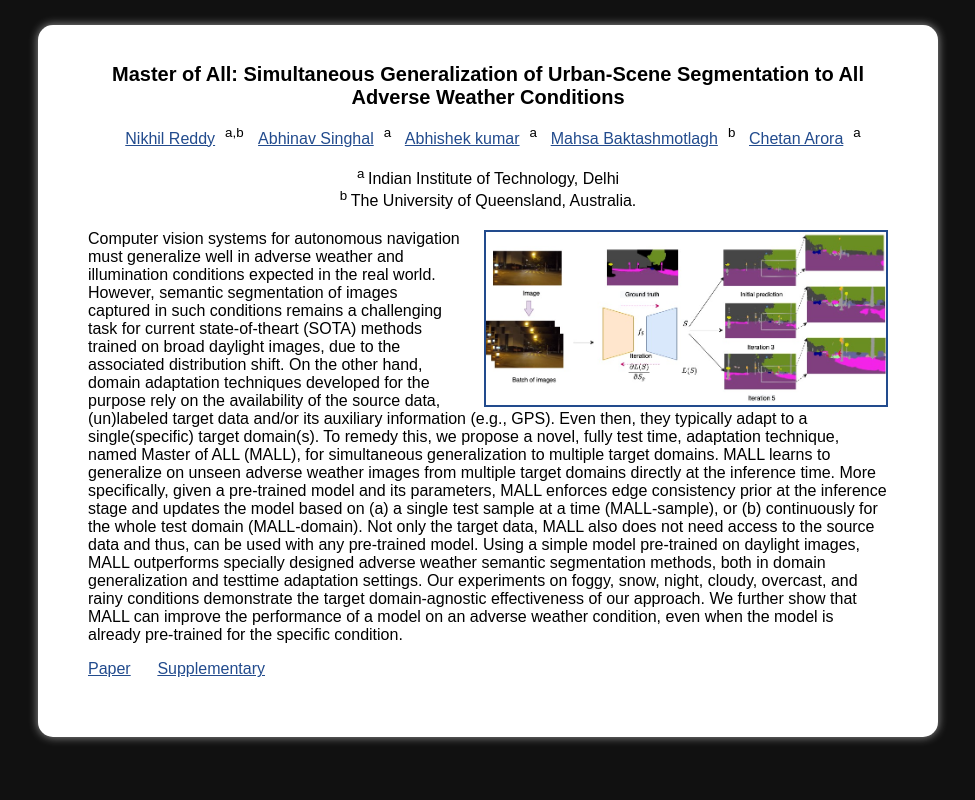
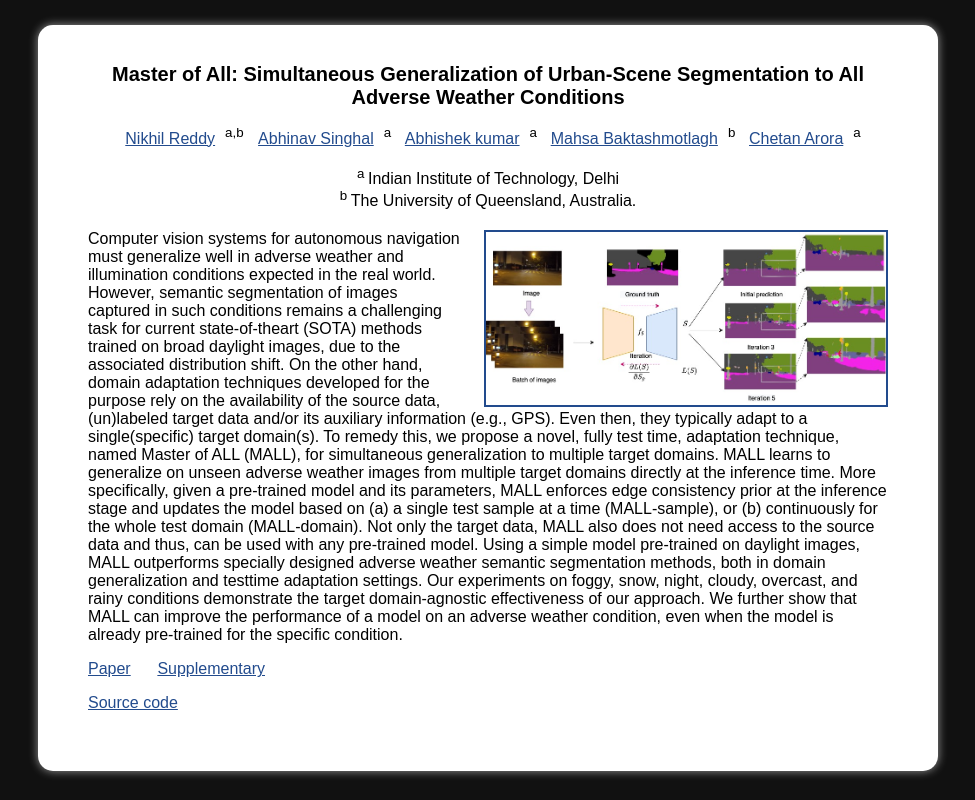
Before and after one commit to mall-code/mall-code.github.io, a plain HTML site: page index.html in a window 1280 px wide. Shown: the whole page, without its empty margins (152-1127 px from the left). Drawn offline with Linux system fonts and the light colour scheme.

Commit message:
Add files via upload

```diff
--- a/index.html
+++ b/index.html
@@ -208,6 +208,7 @@ p code
 
 <p><a href="./mall-iitd/4043.pdf" target="_blank">Paper</a> &nbsp;&nbsp;&nbsp;&nbsp; <a href="./mall-iitd/4043-supp.pdf" target="_blank">Supplementary</a></p>
 
+<p><a href="https://github.com/mall-iitd/code-repository" target="_blank">Source code</a></p>
 
 <br clear="all">
 </div>
```
